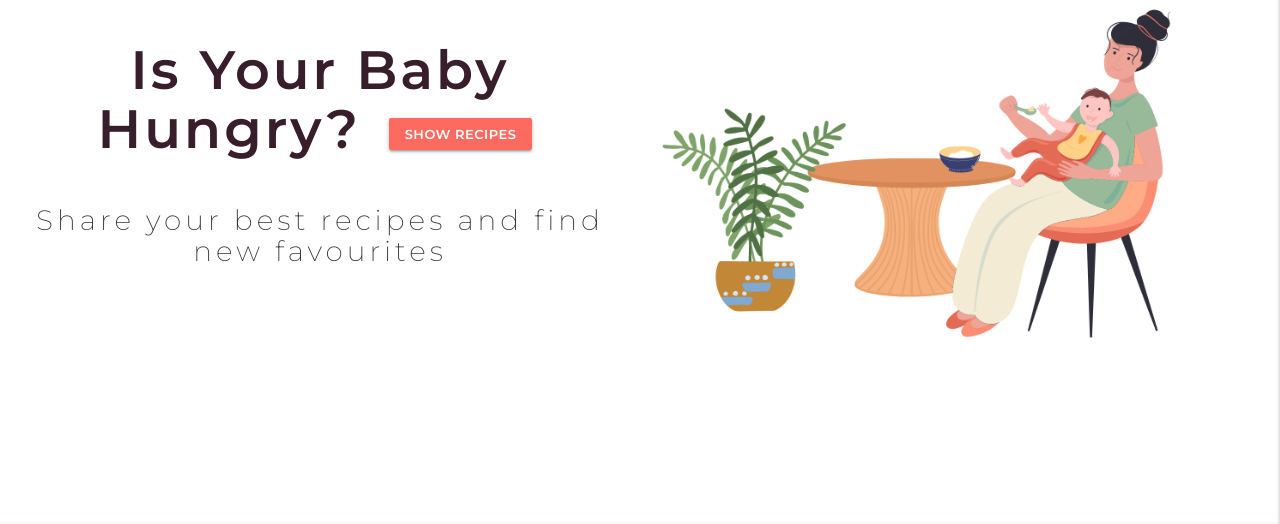
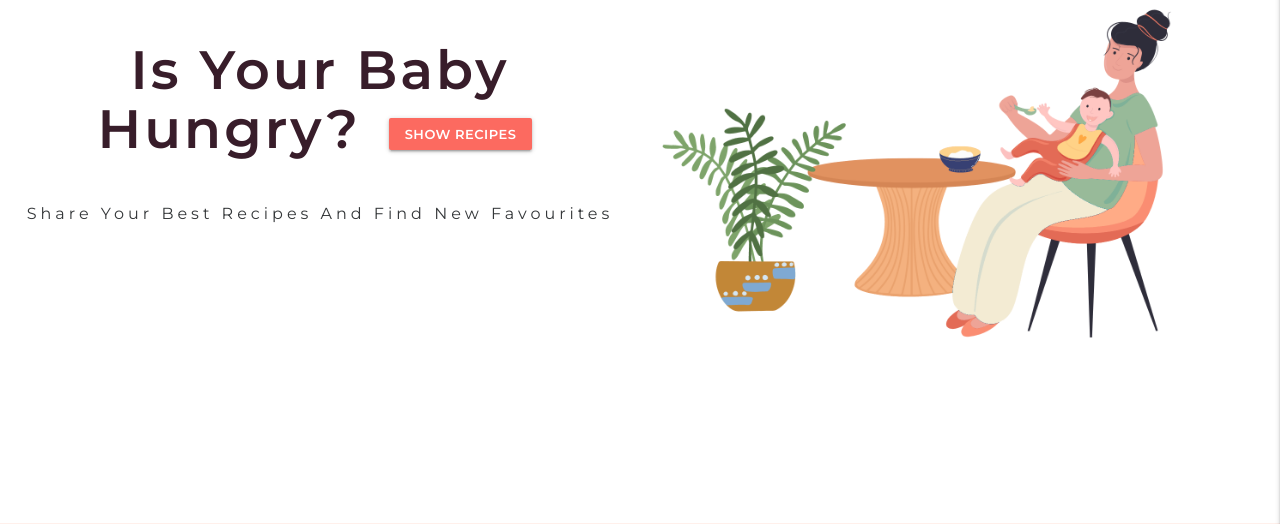
Before and after one commit to flisanp/ms3-baby-food-recipes, a Flask app: page / in a window 1280 px wide. Shown: the part 177-701 px from the top of the page. Run offline with Flask 2, Linux system fonts and the light colour scheme; some libraries are stand-ins or nearby versions; some web fonts are replaced.

```diff
--- a/static/css/style.css
+++ b/static/css/style.css
@@ -21,8 +21,8 @@ h1 {
 
 h2 {
 	font-family: "Montserrat", sans-serif;
-	font-weight: 200;
-	font-size: 28px;
+	font-weight: 400;
+	font-size: 16px;
 	letter-spacing: 4px;
 	color: #343739;
 }
@@ -116,13 +116,14 @@ nav {
 	margin-left: 5px;
 }
 
-.heading {
+.headline {
 	text-align: center;
 	font-size: 54px;
 }
 
-.sub-heading{
+.sub-headline{
 	margin-top: 3rem;
+
 }
 
 .hero-image {
--- a/templates/index.html
+++ b/templates/index.html
@@ -10,15 +10,15 @@
 
 <!--headings-->
 <div class="row">
-   <div class="col s12 m12 l6 hero-text-box">
-      <h1 class="center-align heading">Is Your Baby Hungry? <a href="{{ url_for('get_recipes') }}"
+   <div class="col s12 m12 xl6">
+      <h1 class="center-align headline">Is Your Baby Hungry? <a href="{{ url_for('get_recipes') }}"
             class="btn-small">SHOW RECIPES</a></h1>
-            <h2 class="center-align sub-heading">Share your best recipes and
-               find new favourites</h2>
+            <h2 class="center-align sub-headline">Share Your Best Recipes And
+               Find New Favourites</h2>
    </div>
 
    <!--hero image-->
-   <div class="col s12 m12 l6">
+   <div class="col s12 m12 xl6">
       <img class="responsive-img hero-image" src="{{ url_for('static', filename='images/mother-feed-baby.png') }}" alt="mother feeding baby with a spoon">
    </div>
 </div>
```
Also changed, not shown: README.md, static/images/README/database.png (added).
